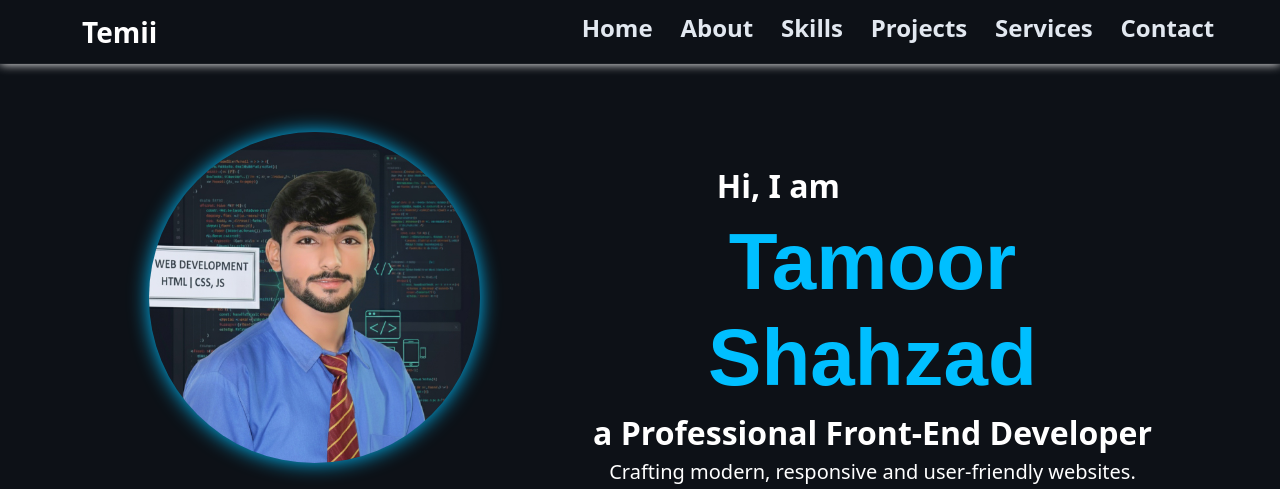
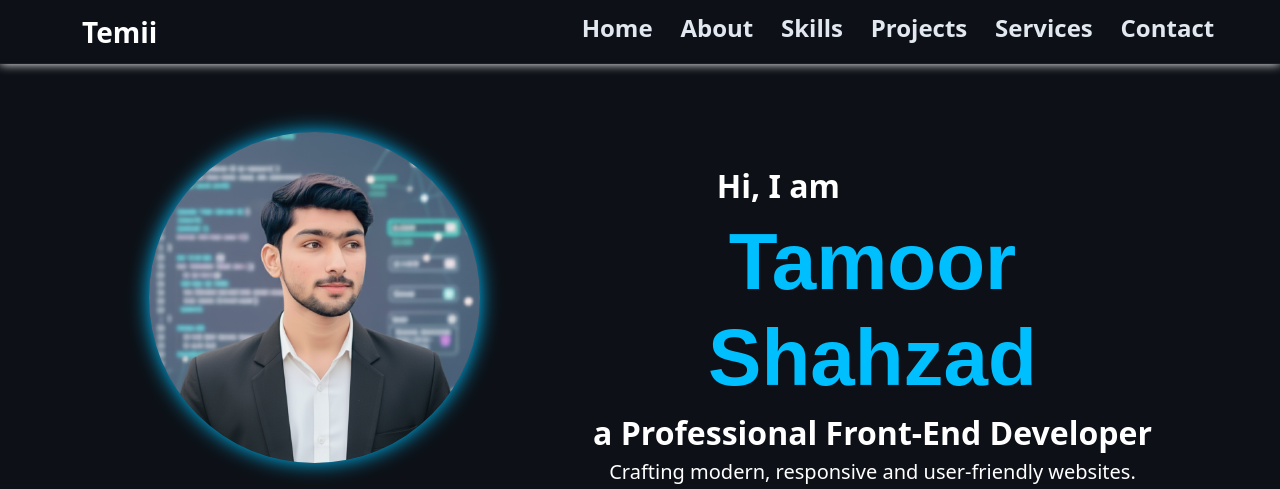
Before and after one commit to Tamoor-Tech/My-Portfolio, a plain HTML site: page index.html in a window 1280 px wide. Shown: the top 489 px of the page. Drawn offline with Linux system fonts and the light colour scheme.

Commit message:
Update Profile Picture.

```diff
--- a/index.html
+++ b/index.html
@@ -31,7 +31,7 @@
         <div class="container">
         <div class="row">
             <div class="col-12 col-md-12 col-lg-5 text-center mb-5">
-                <img class="home-pic w-75 img-fluid align-items-center rounded-circle " src="images/self picture.jpg" alt="This is my picture.">
+                <img class="home-pic w-75 img-fluid align-items-center rounded-circle " src="images/home pic.jpg" alt="This is my picture.">
             </div>
             <div class="col-12 col-md-12 col-lg-7 text-center intro" style="margin-top: 15%;">
                 <h3 class="fw-bold w-100 fs-2" style="margin-left: -15%;">Hi, I am</h3>
```
Also changed, not shown: images/home pic.jpg (added).
